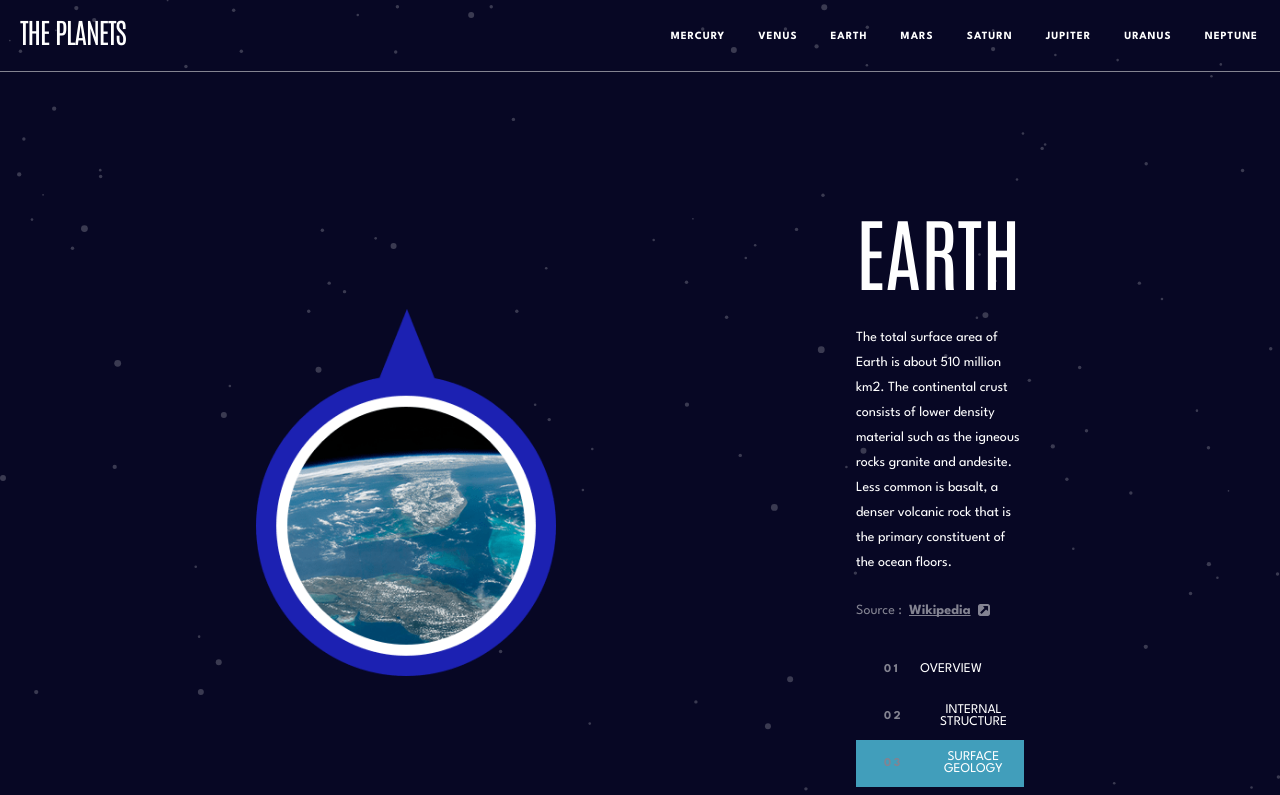
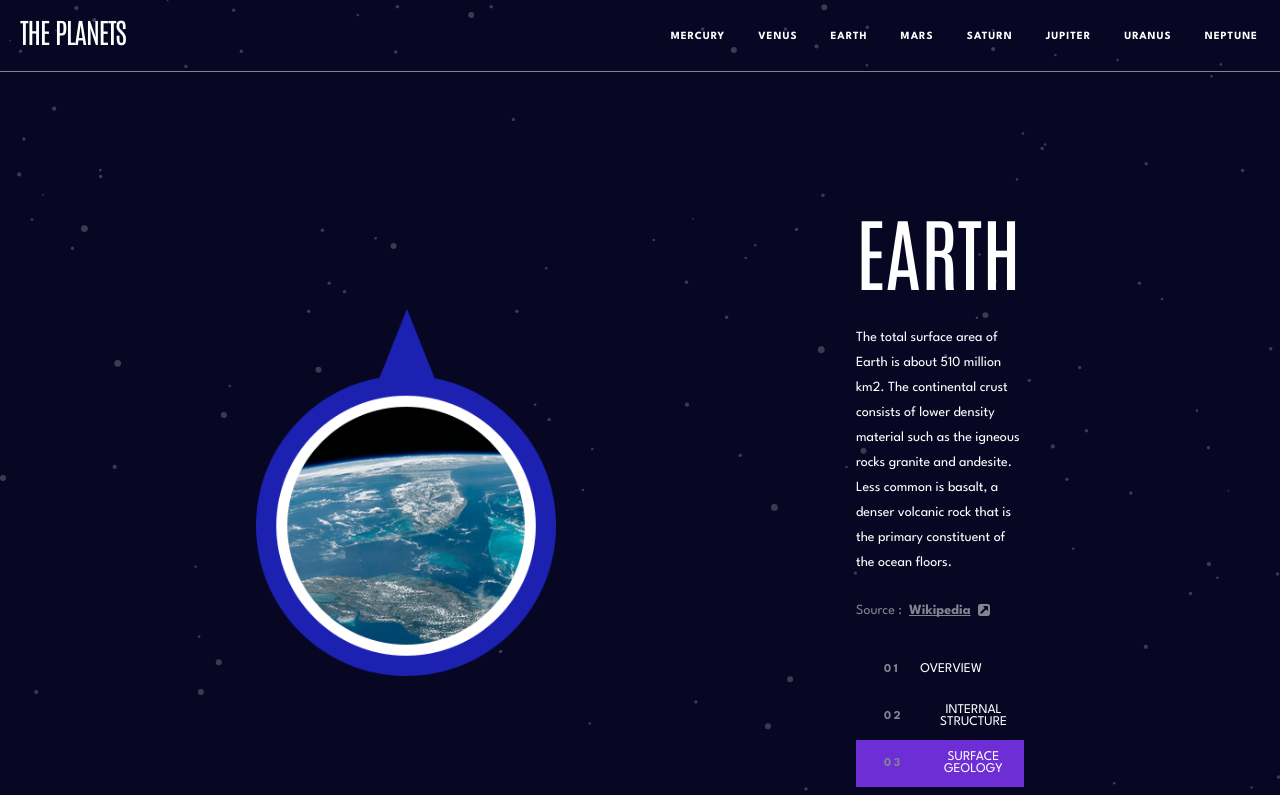
Before and after one commit to vakkko/planet-facts, a React app: page /earth/geology in a window 1280 px wide. Shown: the top 795 px of the page. Built offline with nearby package versions, Linux system fonts and the light colour scheme; the HTML template or start-up script is replaced by a standard one.

Commit message:
Add custom style for different planets

```diff
--- a/src/components/PlanetDetails/PlanetDetails.tsx
+++ b/src/components/PlanetDetails/PlanetDetails.tsx
@@ -53,18 +53,27 @@ export default function PlanetDetails() {
             <img src="/assets/icon-source.svg" alt="source" />
           </div>
           <div className="info-list">
-            <NavLink className={"info"} to={`/${planetName}/overview`}>
+            <NavLink
+              className={`info ${planetName}`}
+              to={`/${planetName}/overview`}
+            >
               <button>
                 <span className="list-number">01</span> <span>OVERVIEW</span>
               </button>
             </NavLink>
-            <NavLink className={"info"} to={`/${planetName}/internal`}>
+            <NavLink
+              className={`info ${planetName}`}
+              to={`/${planetName}/internal`}
+            >
               <button>
                 <span className="list-number">02</span>
                 <span>INTERNAL STRUCTURE</span>
               </button>
             </NavLink>
-            <NavLink className={"info"} to={`/${planetName}/geology`}>
+            <NavLink
+              className={`info ${planetName}`}
+              to={`/${planetName}/geology`}
+            >
               <button>
                 <span className="list-number">03</span>
                 <span>SURFACE GEOLOGY</span>
--- a/src/components/PlanetDetails/planetDetails.css
+++ b/src/components/PlanetDetails/planetDetails.css
@@ -80,6 +80,34 @@
   cursor: pointer;
 }
 
-.info.active {
+.mercury.active {
   background-color: #419ebb;
 }
+
+.venus.active {
+  background-color: #eda249;
+}
+
+.earth.active {
+  background-color: #6d2ed5;
+}
+
+.mars.active {
+  background-color: #d14c32;
+}
+
+.jupiter.active {
+  background-color: #d83a34;
+}
+
+.saturn.active {
+  background-color: #cd5120;
+}
+
+.uranus.active {
+  background-color: #1ec1a2;
+}
+
+.neptune.active {
+  background-color: #2d68f0;
+}
```
